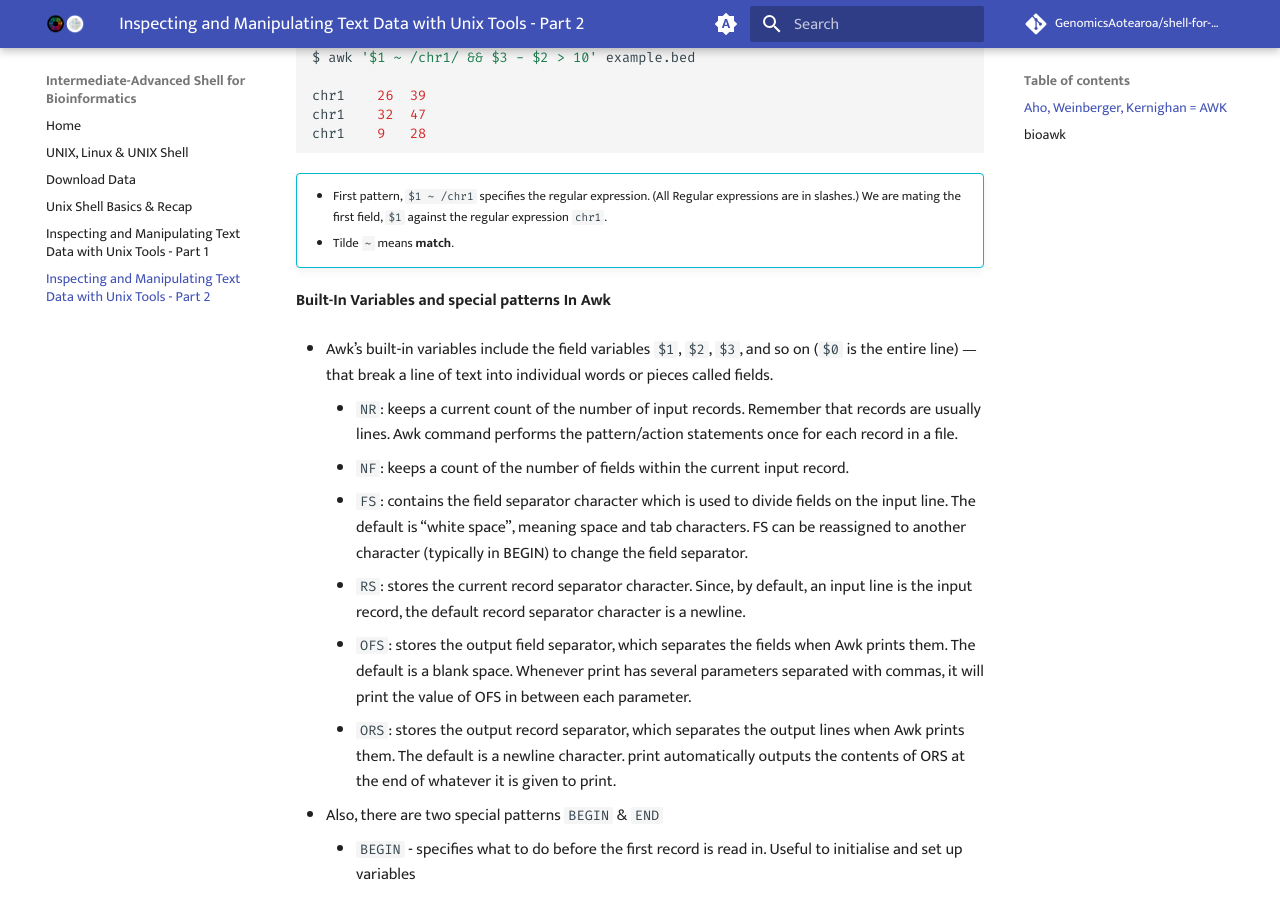
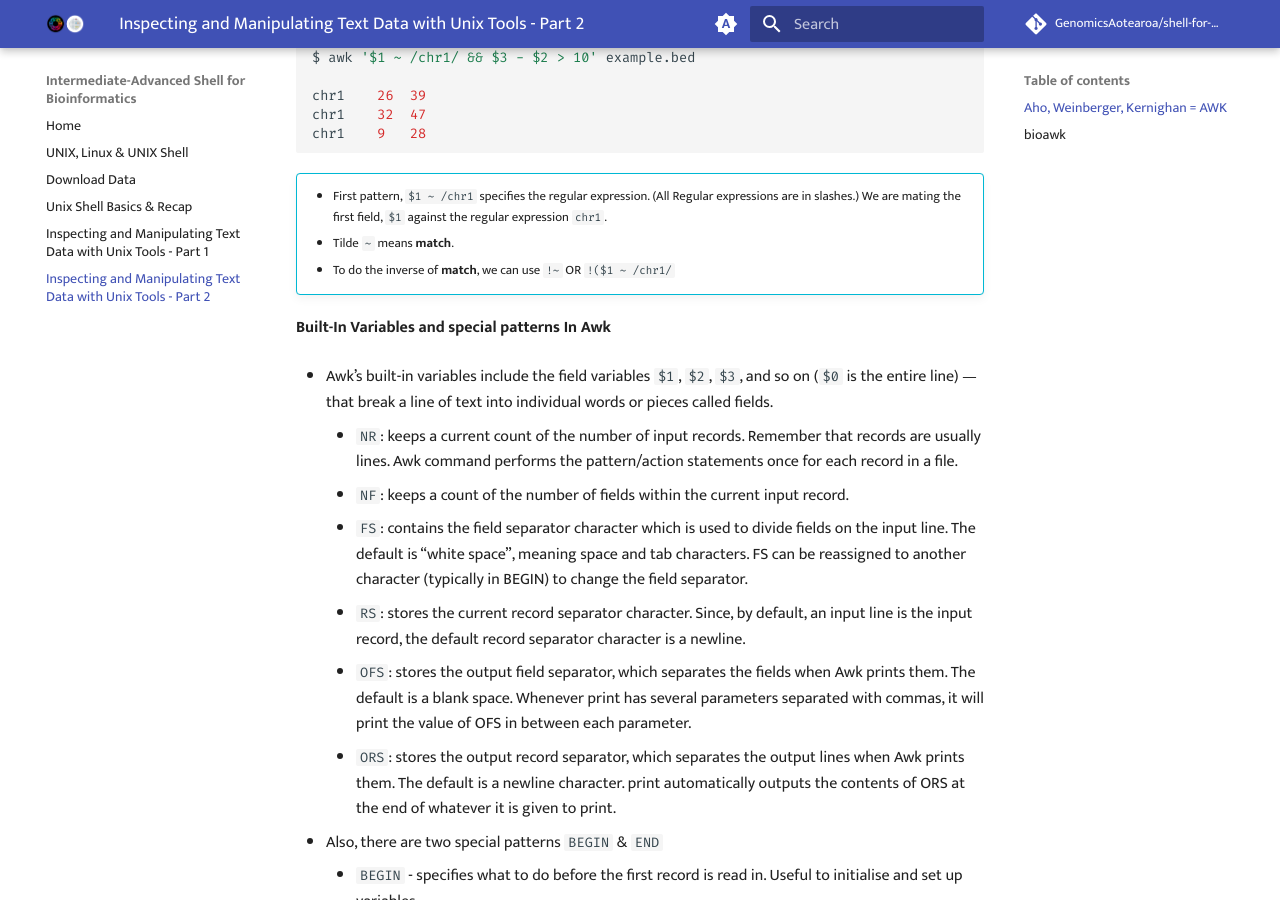
Before and after one commit to GenomicsAotearoa/shell-for-bioinformatics, an MkDocs documentation site: the page built from docs/5_inspectmanipulate2.md, in a window 1280 px wide and 900 px high, scrolled down 2604 px. Built offline with MkDocs 1.6.1 and Material for MkDocs 9.7.7, drawn with Linux system fonts in a browser that asks for light colours; comment, search, counter and statistics services are not loaded.

Commit message:
more notes on awk regular expressions and inverse

```diff
--- a/docs/5_inspectmanipulate2.md
+++ b/docs/5_inspectmanipulate2.md
@@ -120,6 +120,7 @@ chr1	9	28
 
     - First pattern, `$1 ~ /chr1` specifies the regular expression. (All Regular expressions are in slashes.)  We are mating the first field, `$1` against the regular expression `chr1`.
     - Tilde `~` means **match**.
+    - To do the inverse of **match**, we can use `!~` OR `!($1 ~ /chr1/`
 
 
 
```
